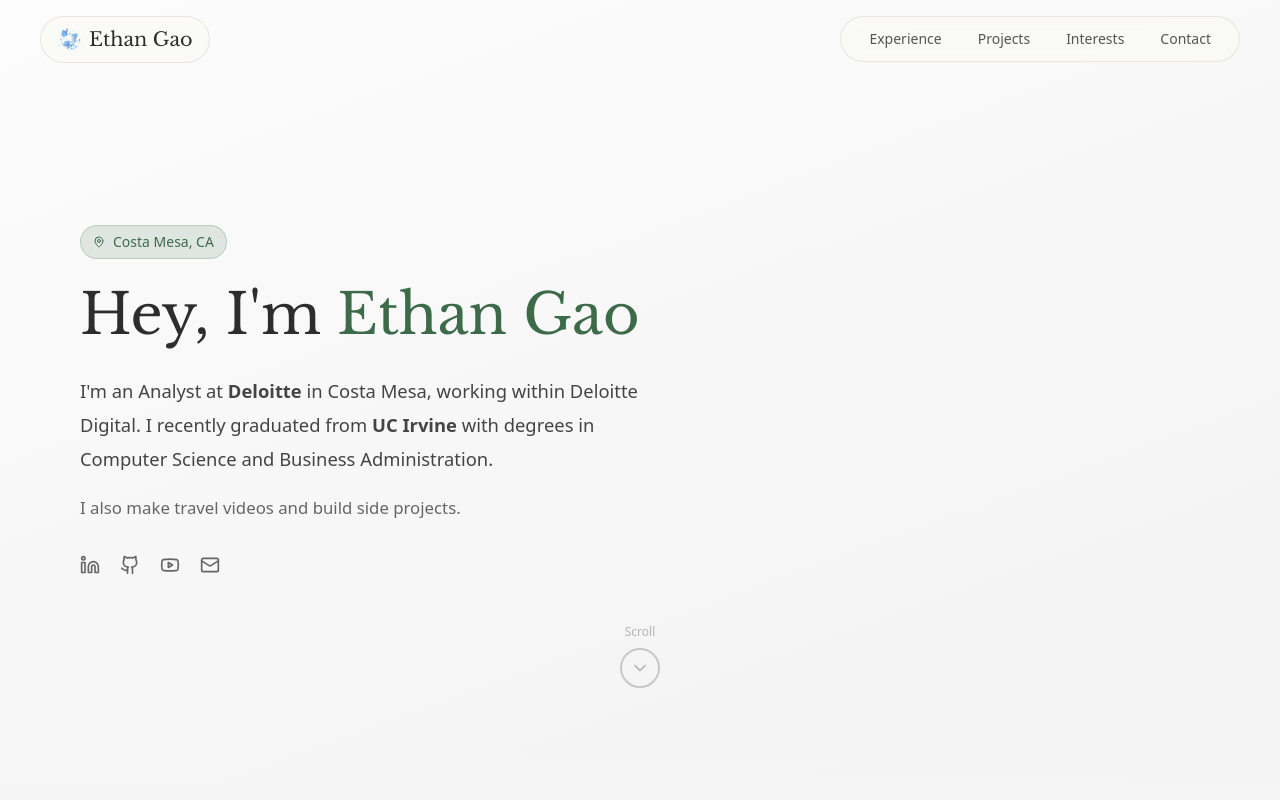
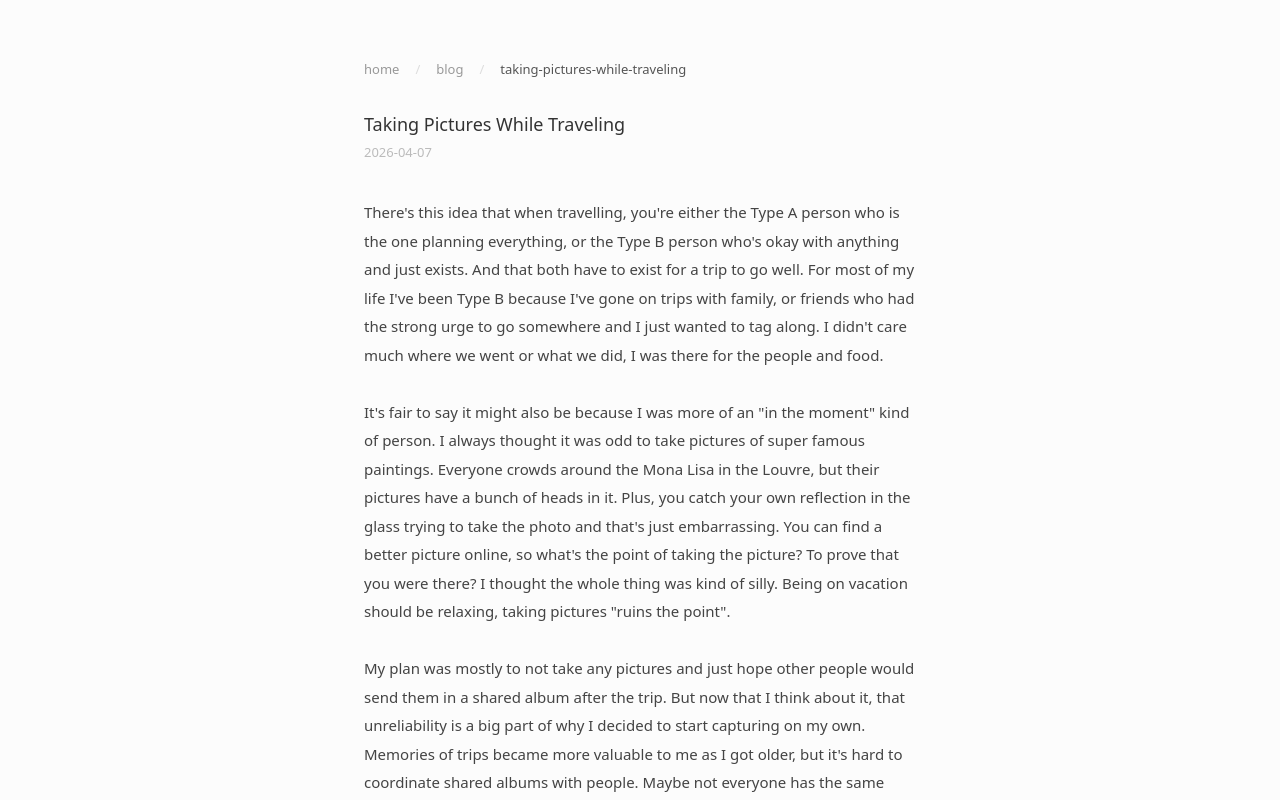
Before and after one commit to gaoe03/personalwebsite, a React (Vite) app: page /blog/taking-pictures-while-traveling in a window 1280 px wide. Shown: the top 800 px of the page. Built offline with nearby package versions, Linux system fonts and the light colour scheme.

Commit message:
added blog and first blog post

```diff
--- a/package.json
+++ b/package.json
@@ -12,7 +12,8 @@
     "@vercel/analytics": "^1.6.0",
     "lucide-react": "^0.468.0",
     "react": "^18.3.1",
-    "react-dom": "^18.3.1"
+    "react-dom": "^18.3.1",
+    "react-router-dom": "^7.14.0"
   },
   "devDependencies": {
     "@types/react": "^18.3.18",
--- a/src/App.jsx
+++ b/src/App.jsx
@@ -1715,7 +1715,7 @@ export default function Site() {
             <span className="hidden sm:inline">Ethan Gao</span>
           </span>
           <div className="flex items-center gap-1 md:gap-3 px-3 md:px-4 py-2 rounded-full" style={{ backgroundColor: 'rgba(250,249,246,0.85)', border: '1px solid rgba(139,115,85,0.15)', backdropFilter: 'blur(8px)' }}>
-            {[{ label: 'Experience', href: '#experience' }, { label: 'Projects', href: '#projects' }, { label: 'Interests', href: '#interests' }, { label: 'Contact', href: '#contact' }].map((link) => (
+            {[{ label: 'Experience', href: '#experience' }, { label: 'Projects', href: '#projects' }, { label: 'Interests', href: '#interests' }, { label: 'Blog', href: '/blog' }, { label: 'Contact', href: '#contact' }].map((link) => (
               <a key={link.label} href={link.href} className="text-xs md:text-sm font-medium transition-all duration-200 px-2 md:px-3 py-1 hover:scale-110" style={{ color: '#555' }}>{link.label}</a>
             ))}
           </div>
--- /dev/null
+++ b/src/Blog.jsx
@@ -0,0 +1,40 @@
+import { Link } from 'react-router-dom';
+import posts from './posts.js';
+
+export default function Blog() {
+  return (
+    <div style={{ backgroundColor: '#fcfcfc', minHeight: '100vh', fontFamily: 'system-ui, -apple-system, sans-serif', color: '#333' }}>
+      <div style={{ maxWidth: '600px', margin: '0 auto', padding: '60px 24px 100px' }}>
+
+        {/* Header */}
+        <div style={{ marginBottom: '48px' }}>
+          <div style={{ display: 'flex', gap: '16px', fontSize: '13px', marginBottom: '24px' }}>
+            <Link to="/" style={{ color: '#999', textDecoration: 'none' }}
+              onMouseEnter={(e) => e.currentTarget.style.color = '#555'}
+              onMouseLeave={(e) => e.currentTarget.style.color = '#999'}
+            >home</Link>
+            <span style={{ color: '#ddd' }}>/</span>
+            <span style={{ color: '#555' }}>blog</span>
+          </div>
+          <h1 style={{ fontSize: '14px', fontWeight: 500, color: '#333' }}>Blog</h1>
+        </div>
+
+        {/* Posts */}
+        <div>
+          {posts.map((post) => (
+            <Link
+              key={post.slug}
+              to={`/blog/${post.slug}`}
+              style={{ textDecoration: 'none', display: 'flex', justifyContent: 'space-between', alignItems: 'baseline', padding: '12px 0', borderBottom: '1px solid #eee', gap: '24px' }}
+              onMouseEnter={(e) => e.currentTarget.querySelector('span').style.color = '#333'}
+              onMouseLeave={(e) => e.currentTarget.querySelector('span').style.color = '#666'}
+            >
+              <span style={{ color: '#666', fontSize: '14px', transition: 'color 0.15s' }}>{post.title}</span>
+              <span style={{ color: '#bbb', fontSize: '13px', flexShrink: 0 }}>{post.date}</span>
+            </Link>
+          ))}
+        </div>
+      </div>
+    </div>
+  );
+}
--- /dev/null
+++ b/src/BlogPost.jsx
@@ -0,0 +1,51 @@
+import { useParams, Link } from 'react-router-dom';
+import posts from './posts.js';
+
+export default function BlogPost() {
+  const { slug } = useParams();
+  const post = posts.find((p) => p.slug === slug);
+
+  if (!post) {
+    return (
+      <div style={{ backgroundColor: '#fcfcfc', minHeight: '100vh', fontFamily: 'system-ui, -apple-system, sans-serif', display: 'flex', alignItems: 'center', justifyContent: 'center' }}>
+        <div style={{ textAlign: 'center' }}>
+          <p style={{ color: '#999', fontSize: '14px', marginBottom: '12px' }}>Post not found.</p>
+          <Link to="/blog" style={{ color: '#666', fontSize: '13px' }}>Back to blog</Link>
+        </div>
+      </div>
+    );
+  }
+
+  return (
+    <div style={{ backgroundColor: '#fcfcfc', minHeight: '100vh', fontFamily: 'system-ui, -apple-system, sans-serif', color: '#333' }}>
+      <div style={{ maxWidth: '600px', margin: '0 auto', padding: '60px 24px 100px' }}>
+
+        {/* Breadcrumb */}
+        <div style={{ display: 'flex', gap: '16px', fontSize: '13px', marginBottom: '32px' }}>
+          <Link to="/" style={{ color: '#999', textDecoration: 'none' }}
+            onMouseEnter={(e) => e.currentTarget.style.color = '#555'}
+            onMouseLeave={(e) => e.currentTarget.style.color = '#999'}
+          >home</Link>
+          <span style={{ color: '#ddd' }}>/</span>
+          <Link to="/blog" style={{ color: '#999', textDecoration: 'none' }}
+            onMouseEnter={(e) => e.currentTarget.style.color = '#555'}
+            onMouseLeave={(e) => e.currentTarget.style.color = '#999'}
+          >blog</Link>
+          <span style={{ color: '#ddd' }}>/</span>
+          <span style={{ color: '#555' }}>{post.slug}</span>
+        </div>
+
+        {/* Post */}
+        <article>
+          <h1 style={{ fontSize: '18px', fontWeight: 500, color: '#333', marginBottom: '6px', lineHeight: 1.4 }}>
+            {post.title}
+          </h1>
+          <p style={{ color: '#bbb', fontSize: '13px', marginBottom: '36px' }}>{post.date}</p>
+          <div style={{ fontSize: '15px', lineHeight: 1.9, color: '#444', whiteSpace: 'pre-line' }}>
+            {post.content}
+          </div>
+        </article>
+      </div>
+    </div>
+  );
+}
--- a/src/main.jsx
+++ b/src/main.jsx
@@ -1,9 +1,18 @@
 import { StrictMode } from 'react'
 import { createRoot } from 'react-dom/client'
+import { BrowserRouter, Routes, Route } from 'react-router-dom'
 import App from './App.jsx'
+import Blog from './Blog.jsx'
+import BlogPost from './BlogPost.jsx'
 
 createRoot(document.getElementById('root')).render(
     <StrictMode>
-        <App />
+        <BrowserRouter>
+            <Routes>
+                <Route path="/" element={<App />} />
+                <Route path="/blog" element={<Blog />} />
+                <Route path="/blog/:slug" element={<BlogPost />} />
+            </Routes>
+        </BrowserRouter>
     </StrictMode>,
 )
--- /dev/null
+++ b/src/posts.js
@@ -0,0 +1,24 @@
+const posts = [
+  {
+    slug: 'taking-pictures-while-traveling',
+    title: 'Taking Pictures While Traveling',
+    date: '2026-04-07',
+    content: `There's this idea that when travelling, you're either the Type A person who is the one planning everything, or the Type B person who's okay with anything and just exists. And that both have to exist for a trip to go well. For most of my life I've been Type B because I've gone on trips with family, or friends who had the strong urge to go somewhere and I just wanted to tag along. I didn't care much where we went or what we did, I was there for the people and food.
+
+It's fair to say it might also be because I was more of an "in the moment" kind of person. I always thought it was odd to take pictures of super famous paintings. Everyone crowds around the Mona Lisa in the Louvre, but their pictures have a bunch of heads in it. Plus, you catch your own reflection in the glass trying to take the photo and that's just embarrassing. You can find a better picture online, so what's the point of taking the picture? To prove that you were there? I thought the whole thing was kind of silly. Being on vacation should be relaxing, taking pictures "ruins the point".
+
+My plan was mostly to not take any pictures and just hope other people would send them in a shared album after the trip. But now that I think about it, that unreliability is a big part of why I decided to start capturing on my own. Memories of trips became more valuable to me as I got older, but it's hard to coordinate shared albums with people. Maybe not everyone has the same phone and we have to look for a third party option. Maybe the person who has some photos didn't like how they looked in them, so they weren't sent. It took one of my friends a full year to even open his footage from our group trip in December 2024, and he still hasn't shared it with us to this day.
+
+So although I'm having a great time in the moment, I've learned that the memories fade when I don't have the original sources. My brain generalizes emotions I experienced during the trip, but not the specific points in time. With a good b-roll video, you're basically getting transported back into those moments. You'll recognize the sound of a conversation happening behind you that you didn't even register at the time, or how you spilled your drink right after taking a picture of it and your friend's weird high-pitched laugh at you. And from an effort perspective, it's genuinely the easiest thing. You stop walking, hit the record button, wait like 10 seconds. So when you look back on the trip, it really feels like you're still there. My stories from trips have been so much more vivid since I started doing this, because I'm able to connect the conversations and even my own thoughts back to the actual moment.
+
+Naturally, once you start caring about capturing the environment, you start caring about what the environment actually is. Like, if I have a camera and I know I'm going to be collecting these snapshots, I want them to be interesting. I want to look back and see the differences of that place vs. what I could see at home. So if I'm given the role of the Type A planner, I want variety. Places that feel different from each other so the footage isn't all blending together when I look back.
+
+This also means capturing way more of the journey rather than only the destination. The train rides, the walks between places, etc. Before, it was all dead time, just getting from point A to point B. Now those are some of the clips I look back to most, because the in-between is where most of the trip actually happens.
+
+And I think that's what surprised me the most about having a camera. It didn't pull me out of being "in the moment". It might if that's the only thing you're doing (like if you only take pictures of yourself so that other people know you went there). But in my experience, I'm noticing and learning much more about the places I visit. I notice a strange plant, so I film it, look it up later, and find out that it's a native plant in that region that's poisonous. Glass columns in a building that I thought just looked cool, but were actually functionally designed to survive earthquakes. I wouldn't have known any of that if I wasn't looking for something to film.
+
+Having the camera pushes you to have that more intentional travel experience, but not in a way that compromises your energy. You aren't focused on getting the perfect shot, you're just focused on capturing the raw moment. It makes the trip better on both ends: You're having a richer experience while actually there, and you have it all saved for later.`,
+  },
+];
+
+export default posts;
```
Also changed, not shown: vercel.json (added), 1 other file (tests, documents, lock files or other folders).
